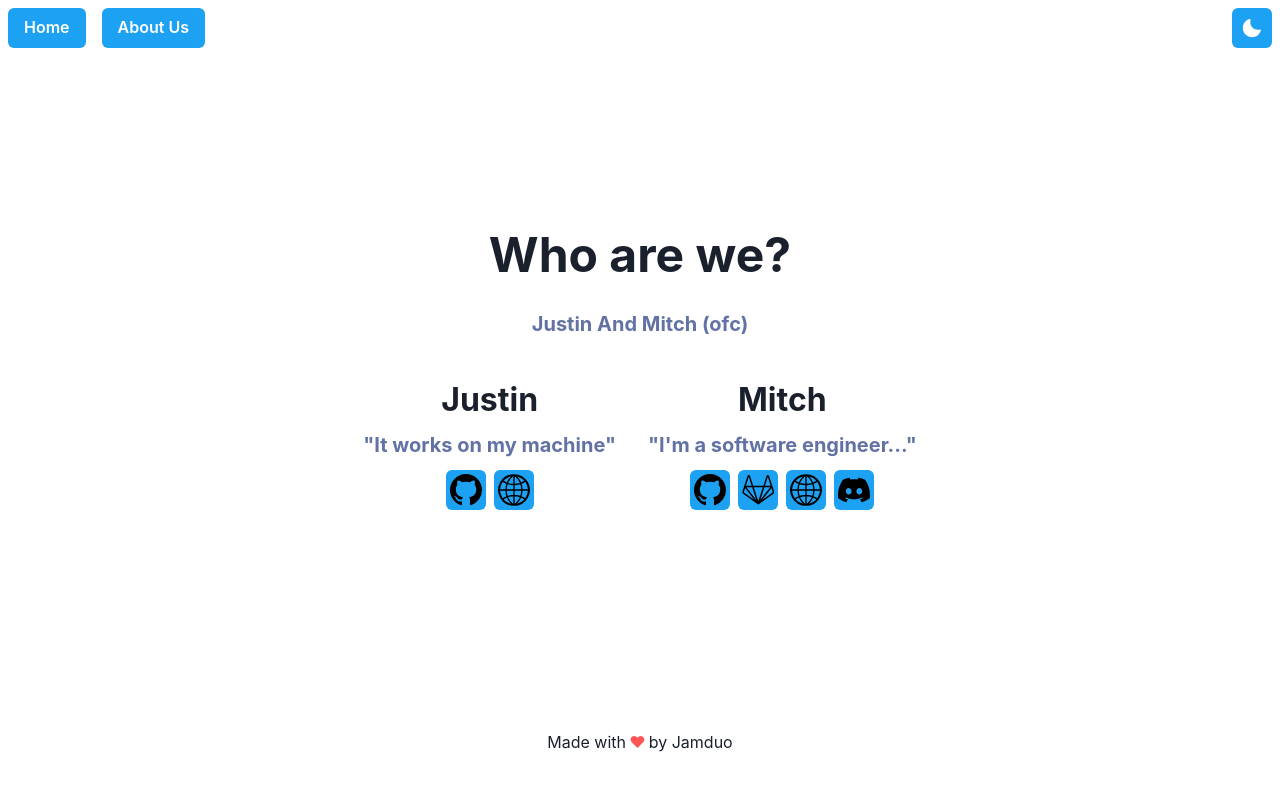
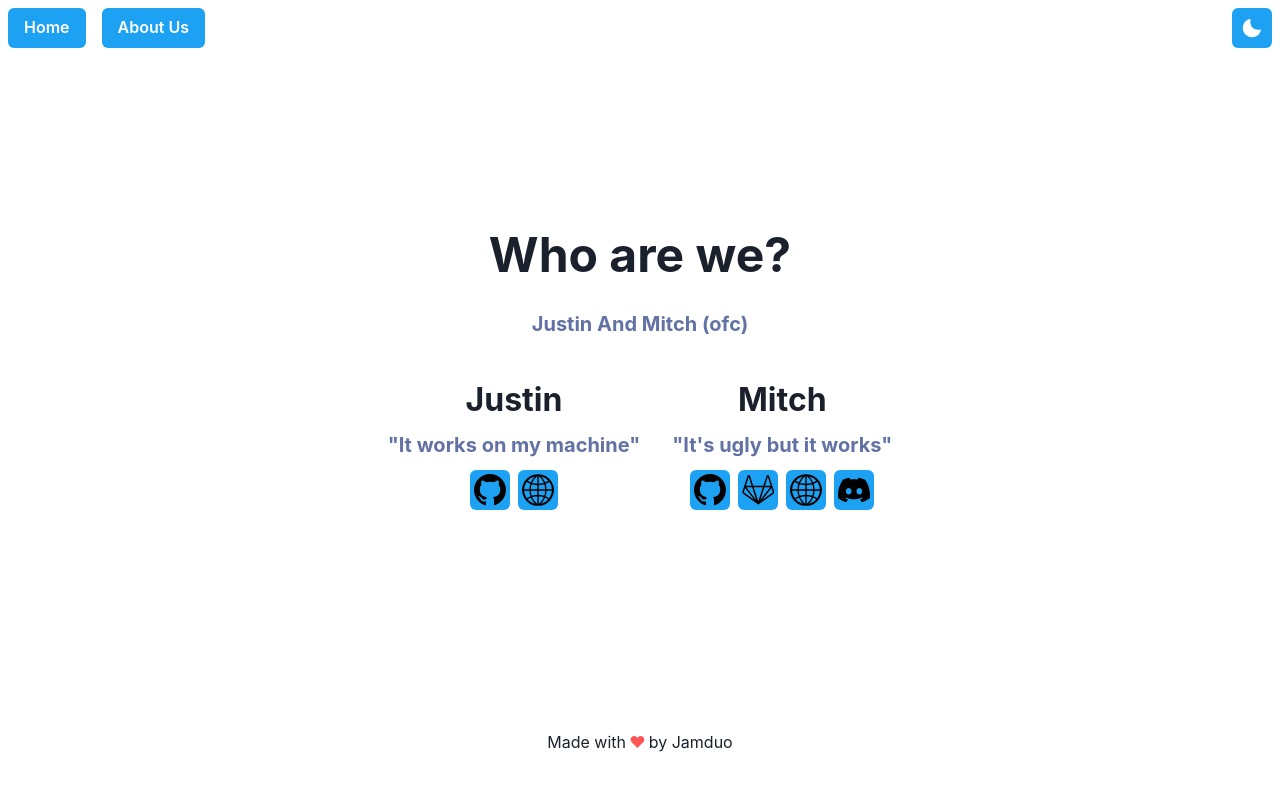
Before and after one commit to jamduo/jamduo.github.io, a Next.js app: page /about-us in a window 1280 px wide. Shown: the top 790 px of the page. Built offline with nearby package versions, Linux system fonts and the light colour scheme.

Commit message:
Updated my description / catch phrase

```diff
--- a/pages/about-us.tsx
+++ b/pages/about-us.tsx
@@ -33,7 +33,7 @@ const profiles: ProfileOptions[] = [
   },
   {
     name: "Mitch",
-    description: "I'm a software engineer...",
+    description: "It's ugly but it works",
     github: "ZyrnDev",
     gitlab: "Zyrn",
     website: {
```
